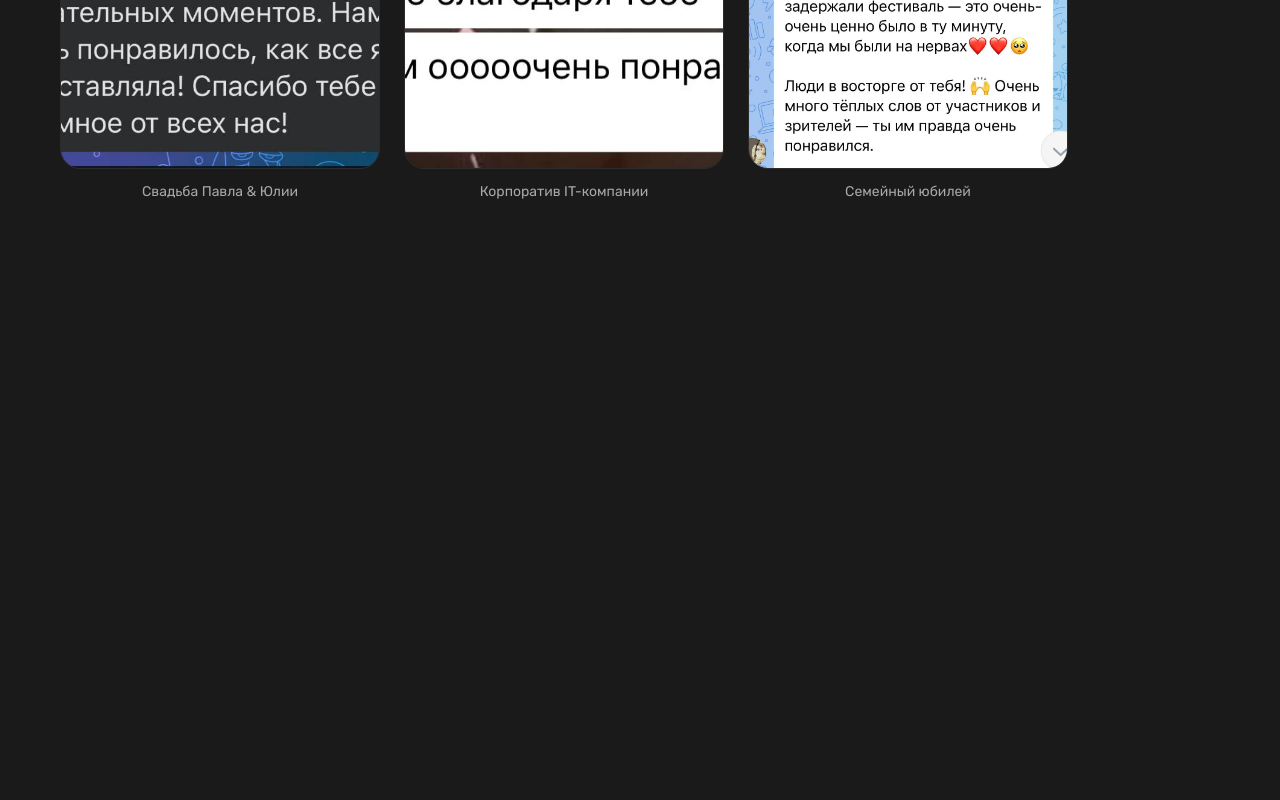
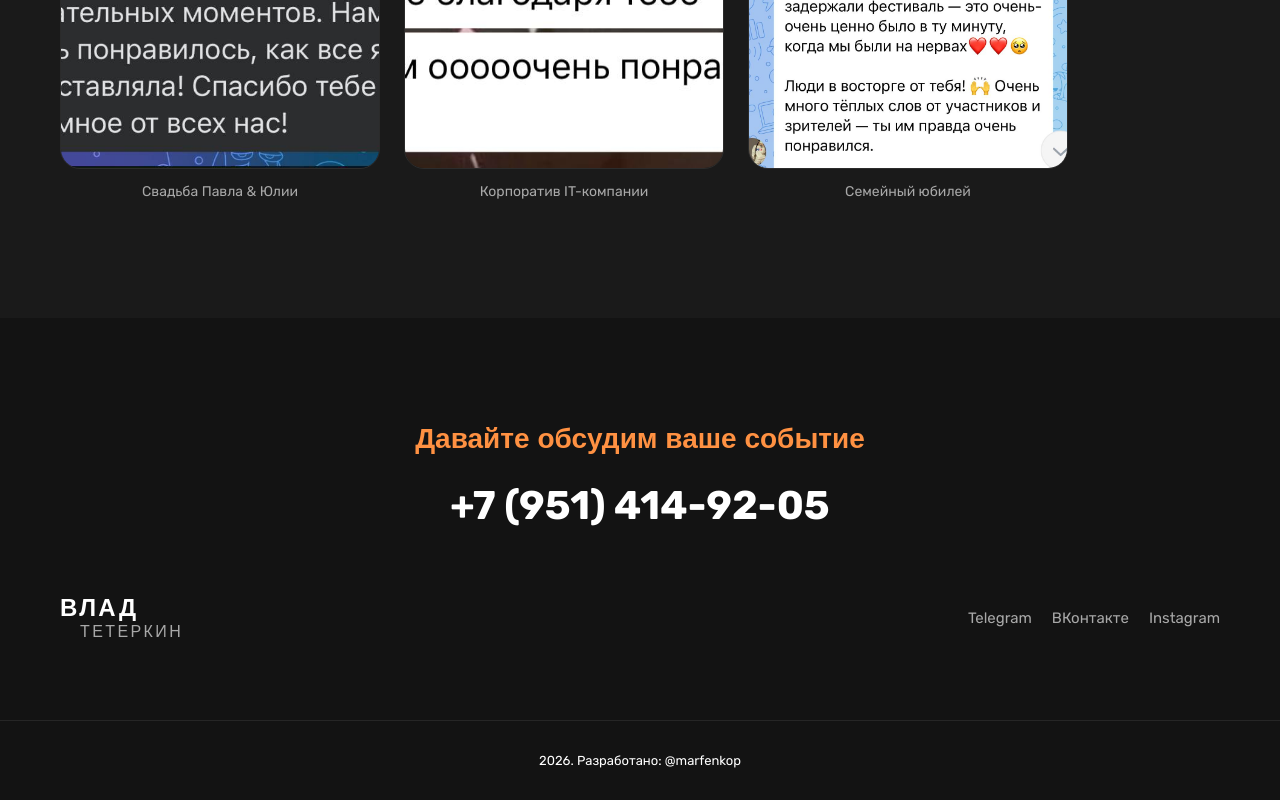
Before and after one commit to DreamerOnMaybe/host-portfolio, a website built with Vite: page index.html in a window 1280 px wide. Shown: the part 2661-3461 px from the top of the page. Before the commit the page ends 2979 px from the top, so only its background shows below. Built offline with nearby package versions, Linux system fonts and the light colour scheme; a web font is replaced by a local one.

Commit message:
The portfolio website MVP for the host is ready.

```diff
--- a/index.html
+++ b/index.html
@@ -84,7 +84,6 @@
               <h2 class="reviews__title">Что говорят заказчики</h2>
             </div>
 
-            <!-- Кнопки управления слайдером -->
             <div class="reviews__controls">
               <button class="reviews__btn reviews__btn--prev" type="button" aria-label="Предыдущий отзыв">
                 ←
@@ -95,7 +94,6 @@
             </div>
           </div>
 
-          <!-- Область для скриншотов -->
           <div class="reviews__track">
             <article class="review-card">
               <div class="review-card__image-box">
@@ -124,6 +122,46 @@
       </section>
     </main>
 
+    <footer class="footer" id="contacts">
+      <div class="container footer__container">
+        <!-- Блок призыва к действию -->
+        <div class="footer__cta">
+          <h3 class="footer__title">Давайте обсудим ваше событие</h3>
+          <a href="tel:+79514149205" class="footer__phone">+7 (951) 414-92-05</a>
+        </div>
+
+        <!-- Разделитель и соцсети -->
+        <div class="footer__bottom">
+          <a href="/" class="logo footer__logo">
+            Влад<span class="logo__surname">Тетеркин</span>
+          </a>
+
+          <div class="footer__social">
+            <a href="https://t.me/tvn_optimist" class="footer__social-link" target="_blank" rel="noopener noreferrer">
+              Telegram
+            </a>
+            <a href="https://vk.ru/vedushchiyomsk" class="footer__social-link" target="_blank"
+              rel="noopener noreferrer">
+              ВКонтакте
+            </a>
+            <a href="https://www.instagram.com/vladislav_twn?stkn=MWpvd2R3a2JxeWRxeQ%3D%3D&utm_source=qr"
+              class="footer__social-link" target="_blank" rel="noopener noreferrer">
+              Instagram
+            </a>
+          </div>
+        </div>
+      </div>
+
+      <div class="footer__copyright copyright">
+        <div class="container">
+          2026. Разработано:
+          <a href="https://t.me/marfenkop" target="_blank" rel="noopener noreferrer" class="copyright__link">
+            @marfenkop
+          </a>
+        </div>
+      </div>
+    </footer>
+
   </div>
   <script type="module" src="/src/js/main.js"></script>
 </body>
--- a/src/scss/_variables.scss
+++ b/src/scss/_variables.scss
@@ -1,5 +1,6 @@
 :root {
     --color-bg-primary: #1a1a1a;
+    --color-bg-footer: #131313;
     --color-bg-btns: #ff9142;
 
     --color-text-primary: #fff;
--- a/src/scss/main.scss
+++ b/src/scss/main.scss
@@ -275,7 +275,7 @@ a {
         overflow-x: auto;
         padding-bottom: 16px;
         scroll-snap-type: x mandatory;
-    scrollbar-width: none; // прячем грубый стандартный скроллбар
+        scrollbar-width: none;
 
         &::-webkit-scrollbar {
             display: none;
@@ -284,7 +284,7 @@ a {
 }
 
 .review-card {
-  flex: 0 0 280px; // фиксированная ширина карточки скриншота
+    flex: 0 0 280px;
     scroll-snap-align: start;
 
     @media (min-width: 768px) {
@@ -296,7 +296,7 @@ a {
         overflow: hidden;
         background-color: var(--color-bg-surface);
         border: 1px solid rgba(255, 255, 255, 0.08);
-    aspect-ratio: 9 / 16; // идеальная пропорция под скриншоты со смартфона!
+        aspect-ratio: 9 / 16;
     }
 
     &__photo {
@@ -312,3 +312,67 @@ a {
         text-align: center;
     }
 }
+
+.footer {
+    background-color: var(--color-bg-footer);
+    padding-top: 80px;
+
+    &__container {
+        display: flex;
+        flex-direction: column;
+        gap: 60px;
+    }
+
+    &__cta {
+        display: flex;
+        flex-direction: column;
+        align-items: center;
+        gap: 16px;
+        text-align: center;
+    }
+
+    &__title {
+        font-weight: 700;
+        font-size: clamp(20px, 3vw, 28px);
+        color: var(--color-bg-btns);
+    }
+
+    &__phone {
+        font-weight: 700;
+        font-size: clamp(24px, 5vw, 40px);
+        color: var(--color-text-primary);
+    }
+
+    &__bottom {
+        display: flex;
+        flex-direction: column;
+        align-items: center;
+        gap: 24px;
+
+        @media (min-width: 640px) {
+            flex-direction: row;
+            justify-content: space-between;
+        }
+    }
+
+    &__social {
+        display: flex;
+        flex-wrap: wrap;
+        justify-content: center;
+        gap: 20px;
+    }
+
+    &__social-link {
+        color: var(--color-text-secondary);
+        font-size: 15px;
+        transition: color 0.2s ease;
+    }
+
+    &__copyright {
+        margin-top: 60px;
+        padding-block: 10px;
+        border-top: 1px solid rgba(255, 255, 255, 0.08);
+        font-size: 13px;
+        text-align: center;
+    }
+}
```
Lines whose indentation alone changed are shown as unchanged.
